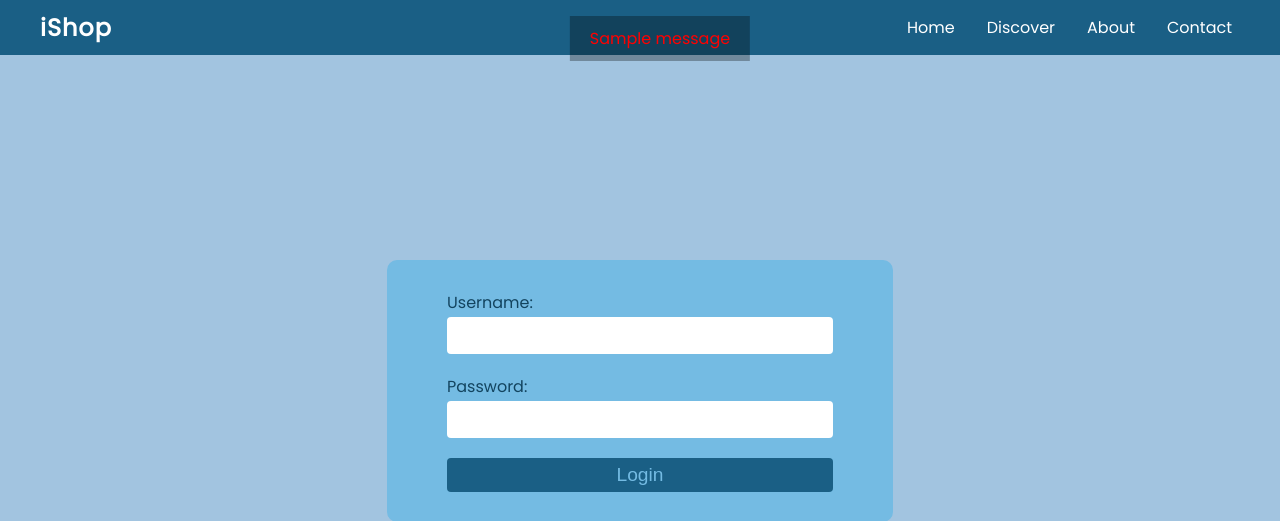
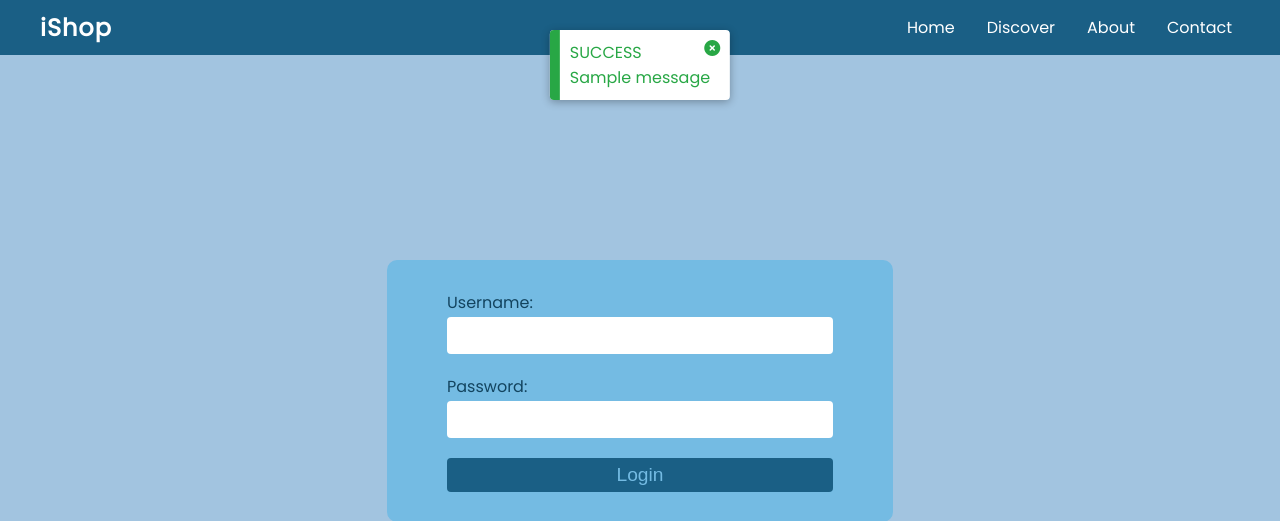
Before and after one commit to awaisyasin/iShop, a Django app: page /accounts/login/ in a window 1280 px wide. Shown: the top 521 px of the page. Run offline with Django 4.2, Linux system fonts and the light colour scheme; tables that the repository leaves empty hold one stand-in row (values such as "Sample post"); one stand-in notice (Sample message) is shown.

Commit message:
Added style and functionality to errors/messages

```diff
--- a/accounts/templates/accounts/login.html
+++ b/accounts/templates/accounts/login.html
@@ -6,10 +6,15 @@
     <link rel="stylesheet" href="{% static 'css/messages.css' %}">
     <link rel="stylesheet" href="{% static 'css/buttons.css' %}">
     <link rel="stylesheet" href="{% static 'accounts/css/login.css' %}">
+    <link rel="stylesheet" href="https://cdnjs.cloudflare.com/ajax/libs/font-awesome/6.5.1/css/all.min.css" integrity="sha512-DTOQO9RWCH3ppGqcWaEA1BIZOC6xxalwEsw9c2QQeAIftl+Vegovlnee1c9QX4TctnWMn13TZye+giMm8e2LwA==" crossorigin="anonymous" referrerpolicy="no-referrer" />
     {% if messages %}
         <ul class="messages">
-            {% for message in messages  %}
-                <li class="message {% if message.tags %}{{ message.tags }}{% endif %}">{{ message }}</li>
+            {% for message in messages %}
+                <li class="message {% if message.tags %}{{ message.tags }}{% endif %}">
+                    <span class="tag">{{ message.tags | upper }}</span><br>
+                    {{ message }}
+                    <i class="fa-solid fa-circle-xmark"></i>
+                </li>
             {% endfor %}
         </ul>
     {% endif %}
@@ -20,14 +25,8 @@
                 {{ field.label_tag }}<br>
                 {{ field }}
             </div>
-        {% if field.errors %}
-            <ul>
-                {% for error in field.errors %}
-                    <li class="error">{{ erorr }}</li>
-                {% endfor %}
-            </ul>
-        {% endif %}
         {% endfor %}
         <button type="submit" class="btn btn-primary">Login</button>
     </form>
+    <script src="{% static 'js/messages.js' %}"></script>
 {% endblock content %}
--- a/static/css/messages.css
+++ b/static/css/messages.css
@@ -5,14 +5,67 @@
     transform: translateX(-50%);
     list-style-type: none;
     z-index: 100;
+    margin: 0;
+    padding: 0;
+    margin-top: 20px;
 }
 
 .message {
     padding: 10px 20px;
-    background-color: rgba(0, 0, 0, 0.3);
-    color: #fff;
-    color: red;
+    background-color: #fff;
+    color: #1a5f85;
+    box-shadow: 0 2px 8px rgba(0, 0, 0, 0.3);
+    position: relative;
+    border-radius: 4px;
+    overflow: hidden;
+    margin: 10px 0;
 }
 
-.error {
+.message::before {
+    content: "";
+    position: absolute;
+    top: 0;
+    left: 0;
+    width: 10px;
+    height: 100%;
+    background-color: #1a5f85;
 }
+
+.message.info {
+    color: #007bff;
+}
+
+.message.warning {
+    color: #ffc107;
+}
+
+.message.error {
+    color: #dc3545;
+}
+
+.message.success {
+    color: #28a745;
+}
+
+.message.info::before {
+    background-color: #007bff;
+}
+
+.message.warning::before {
+    background-color: #ffc107;
+}
+
+.message.error::before {
+    background-color: #dc3545;
+}
+
+.message.success::before {
+    background-color: #28a745;
+}
+
+i.fa-circle-xmark {
+    position: absolute;
+    top: 10px;
+    right: 10px;
+    cursor: pointer;
+}
--- /dev/null
+++ b/static/js/messages.js
@@ -0,0 +1,8 @@
+const removeIcons = document.querySelectorAll('.fa-circle-xmark')
+
+removeIcons.forEach(icon => {
+    icon.addEventListener('click', () => {
+        const message = icon.closest('.message')
+        message.remove()
+    })
+})
```
